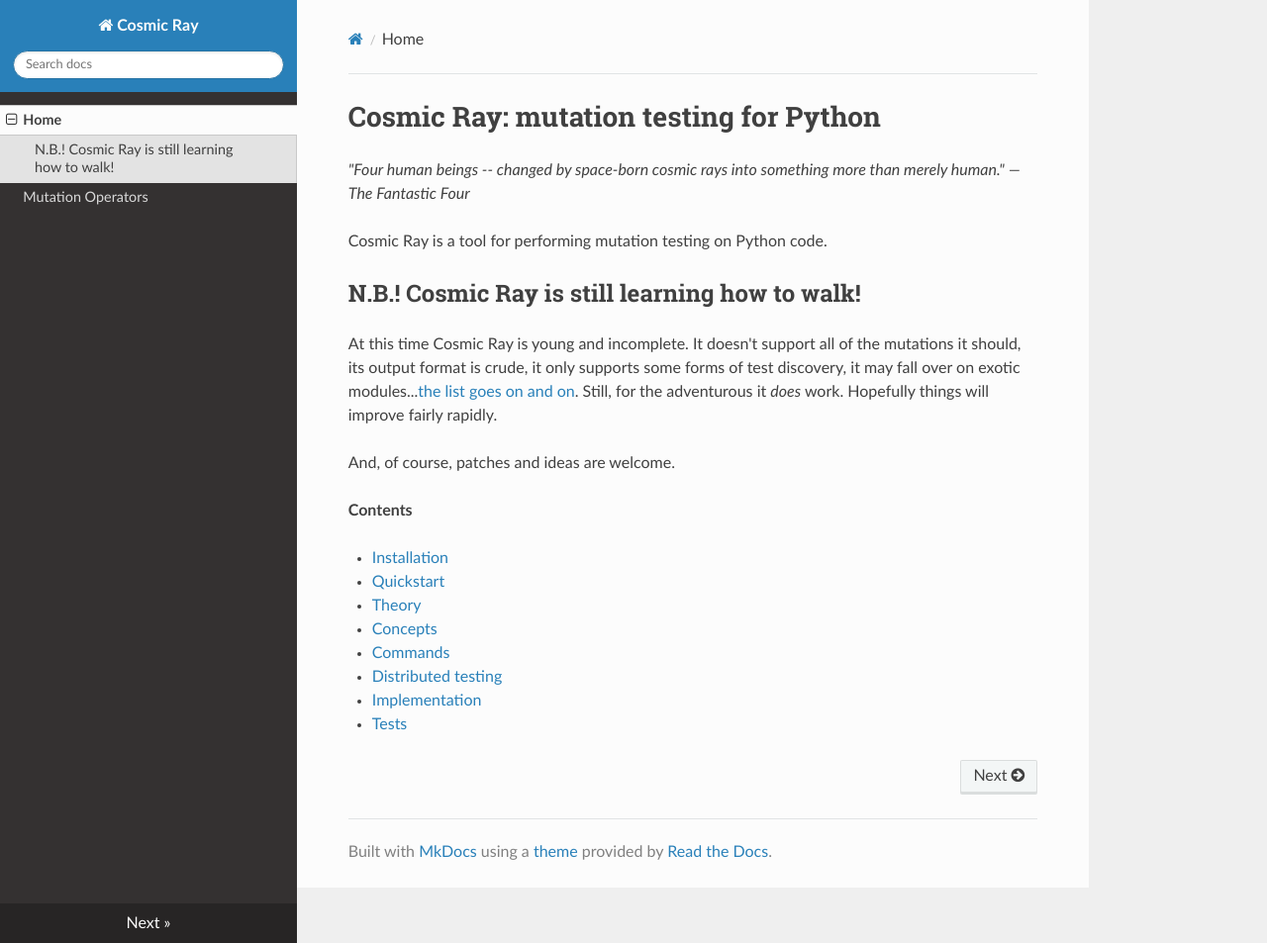
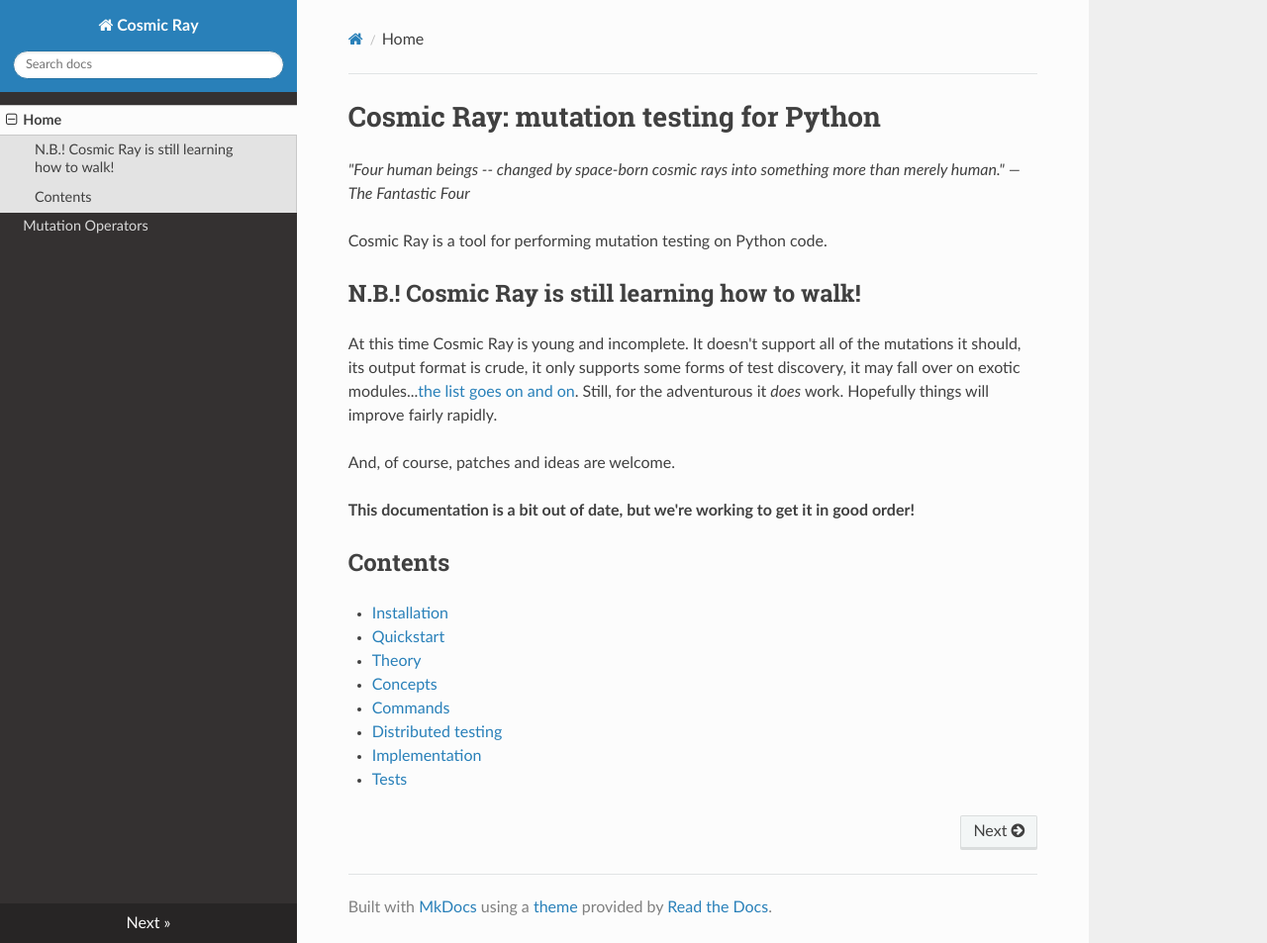
Before and after one commit to sixty-north/cosmic-ray, an MkDocs documentation site: the page built from docs/index.md, in a window 1280 px wide and 953 px high. Shown: the whole window at 99% size. Built offline with MkDocs 1.6.1, drawn with Linux system fonts in a browser that asks for light colours; nearby versions of some CDN libraries; old or Windows-style settings are respelled for this version of MkDocs.

Commit message:
Added note to docs about out-of-datedness.

```diff
--- a/docs/index.md
+++ b/docs/index.md
@@ -17,7 +17,9 @@
 
 And, of course, patches and ideas are welcome.
 
-**Contents**
+**This documentation is a bit out of date, but we're working to get it in good order!**
+
+## Contents
 
 * [Installation](installation.md)
 * [Quickstart](quickstart.md)
```
